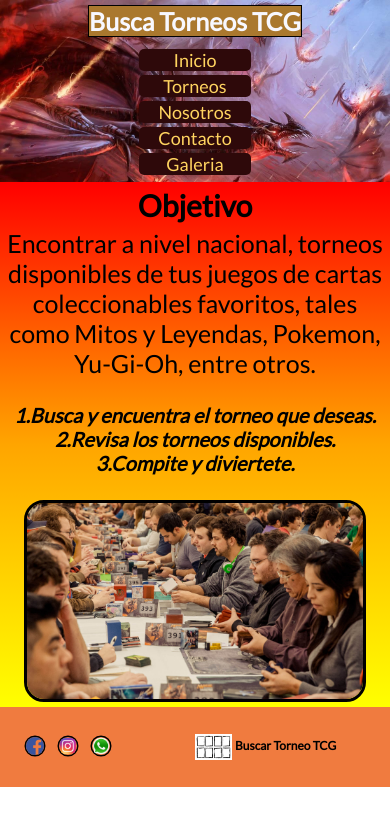
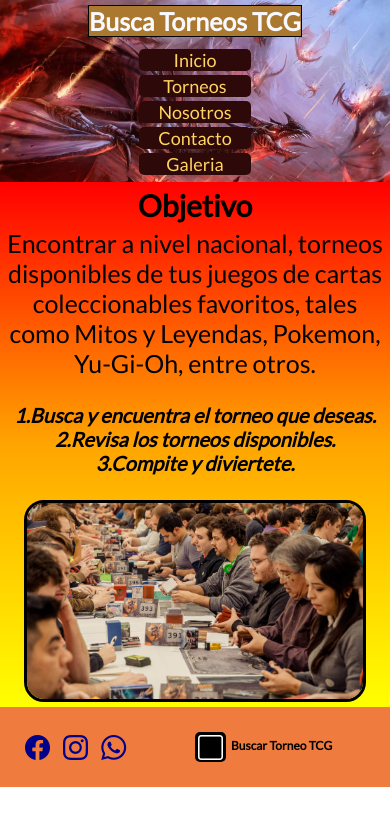
Before and after one commit to sperinesr/PF-PerinesRojas, a website: page index.html in a window 390 px wide. Drawn offline with nearby package versions, Linux system fonts and the light colour scheme.

Commit message:
iconos bootstrap en footer

```diff
--- a/index.html
+++ b/index.html
@@ -6,6 +6,7 @@
     <meta name="description" content="Busca torneos de tus TCG favoritos, ingresa y busca ya!"/>
     <title>Busca Torneos TCG</title>
     <link rel="stylesheet" href="./css/estilos.css">
+    <link rel="stylesheet" href="https://cdn.jsdelivr.net/npm/bootstrap-icons@1.10.2/font/bootstrap-icons.css">
     <link rel="preconnect" href="https://fonts.googleapis.com">
 <link rel="preconnect" href="https://fonts.gstatic.com" crossorigin>
 <link href="https://fonts.googleapis.com/css2?family=Lato&display=swap" rel="stylesheet">
@@ -48,12 +49,12 @@
         <div>
             <nav class="footer">
                 <ul class="footer-rrss">
-                    <li><a href="https://www.facebook.com/s.perines/"><img src="./imagenes/rrss/fb.png" alt="Imagen facebook" srcset=""></a></li>
-                    <li><a href="https://www.instagram.com/perines.s/"><img src="./imagenes/rrss/ig.png" alt="Imagen instagram" srcset=""></a></li>
-                    <li><a href="https://wa.me/56945856167"><img src="./imagenes/rrss/ws.png" alt="Imagen whatsapp" srcset=""></a></li>
+                    <li><a href="https://www.facebook.com/s.perines/"><i class="bi bi-facebook"></i></a></li>
+                    <li><a href="https://www.instagram.com/perines.s/"><i class="bi bi-instagram"></i></a></li>
+                    <li><a href="https://wa.me/56945856167"><i class="bi bi-whatsapp"></i></a></li>
                 </ul>
                 <div class="footer-icono">
-                    <h2><a href="./index.html"><img src="./imagenes/icono.jpg" alt="Imagen icono"></a>Buscar Torneo TCG</h2>
+                    <h2><a href="./index.html"><i class="bi bi-square"></i></a>Buscar Torneo TCG</h2>
                 </div>
                 <nav class="footer-menu">
                     <ul>
--- a/scss/componentes/_footer.scss
+++ b/scss/componentes/_footer.scss
@@ -19,10 +19,10 @@
         & li{
             display: inline;
 
-            & a img{
-                border: black solid 2px;
-                border-radius: 15px;
-                width: 30px;
+            & a i{
+                font-size: 30px;
+                margin-inline: 5px;
+                color: darkblue;
             }
         }
     }
@@ -31,8 +31,13 @@
         grid-column: 2;
         grid-row: 1;
 
-        & img{
-            width: 40px;
+        & i{
+            font-size: 30px;
+            color: white;
+            background-color: black;
+            padding-inline: 5px;
+            border-radius: 5px;
+            margin-right: 5px;
         }
     }
     &-menu{
@@ -44,8 +49,12 @@
             display: inline;
             list-style-type: none;
 
+            font-size: 20px;
+            background-color: black;
+
             & a{
                 text-decoration-line: none;
+                color: white;
             }
         }
     }
@@ -55,8 +64,9 @@
 .footer{
     grid-template-columns: repeat(2,1fr);
 
-    &-rrss li a img{
-        scale: 70%;
+    &-rrss li a i{
+        font-size: 25px;
+        margin-inline: 5px;
     }
 
     &-icono h2{
@@ -64,10 +74,14 @@
 
         vertical-align: middle;
 
-        & img{
+        & i{
             vertical-align: middle;
 
-            padding-right: 3px;
+            font-size: 25px;
+            color: white;
+            background-color: black;
+            padding-inline: 3px;
+            border-radius: 5px;
         }
     }
 
```
Also changed, not shown: paginas/contacto.html (+5 -4 lines), paginas/galeria.html (+5 -4 lines), paginas/nosotros.html (+5 -4 lines), paginas/torneos.html (+5 -4 lines), css/estilos.css.
